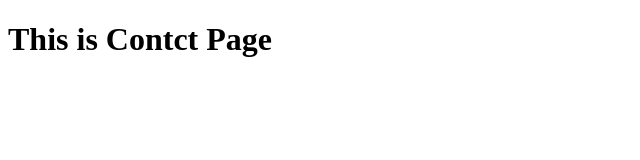
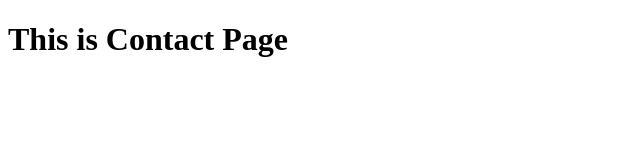
Before and after one commit to Fahad-40/test-project, a plain HTML site: page contact.html in a window 1280 px wide. Shown: the whole page, without its empty margins (0-640 px from the left). Drawn offline with Linux system fonts and the light colour scheme.

Commit message:
change file name and update contact spelling

```diff
--- a/contatc.html
+++ b/contact.html
@@ -6,6 +6,6 @@
     <title>Test Project</title>
 </head>
 <body>
-    <h1>This is Contct Page</h1>
+    <h1>This is Contact Page</h1>
 </body>
 </html>
```
